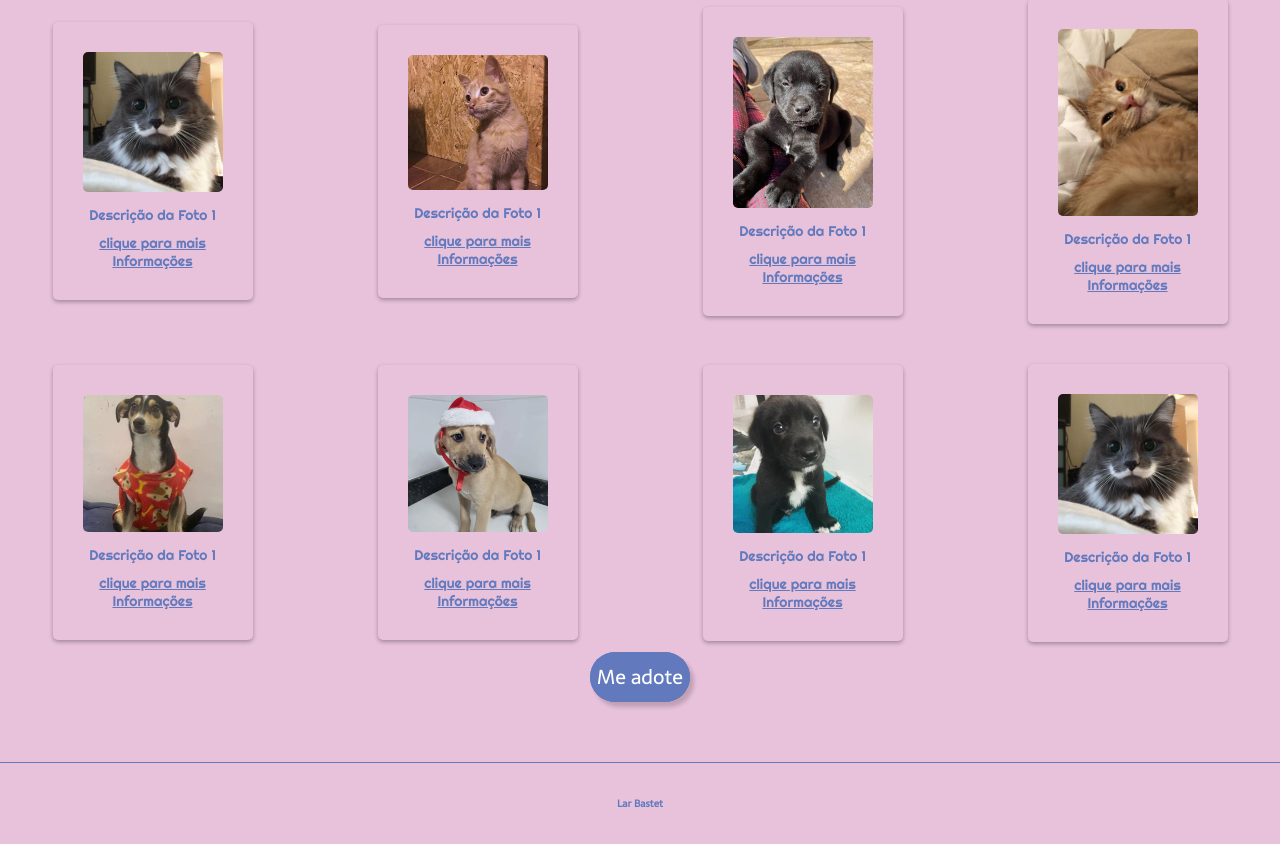
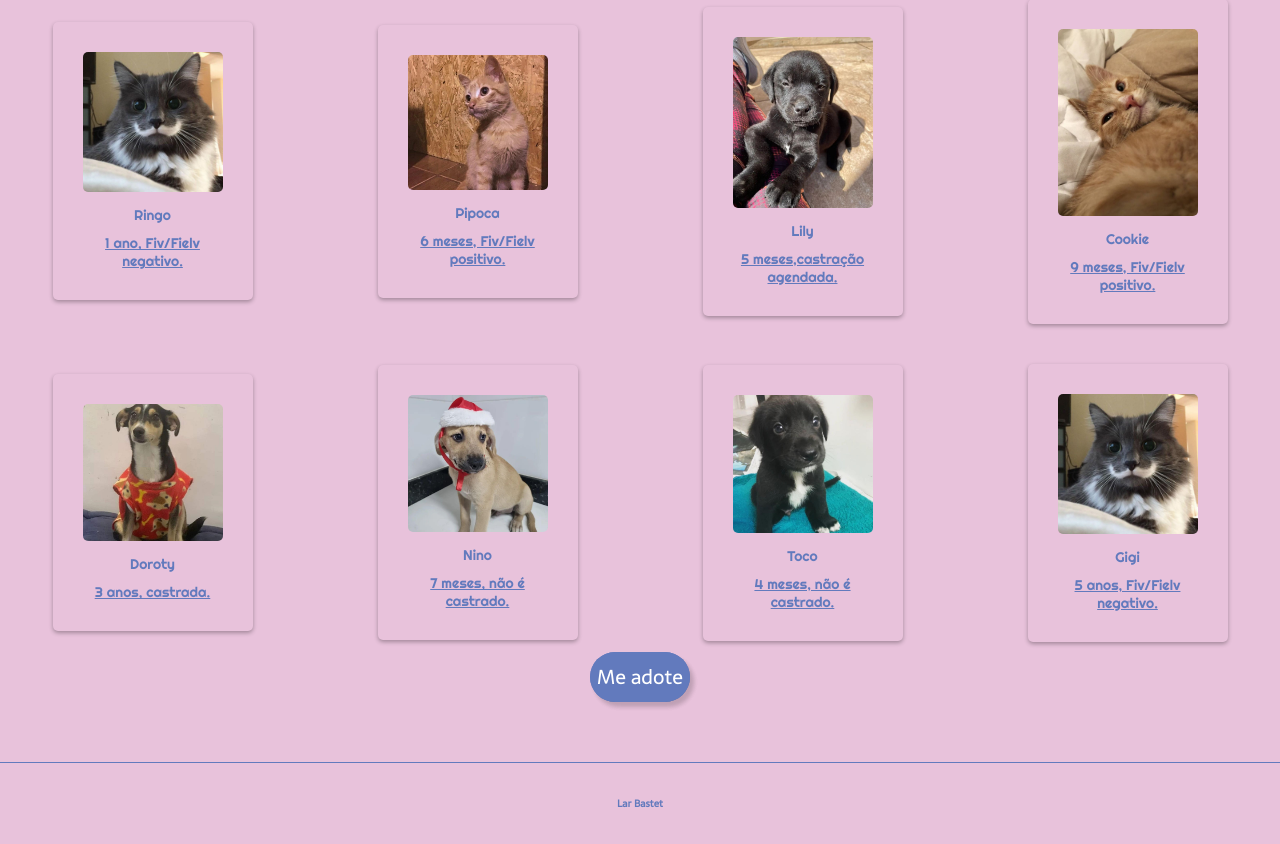
Before and after one commit to vlgkkkjsj/htdocs, a PHP site: page /tela_inicial/feed.php in a window 1280 px wide. Shown: the part 301-1145 px from the top of the page. Run offline with PHP 8.4, Linux system fonts and the light colour scheme; the visitor is signed in with stand-in values (Sample User, id 1).

Commit message:
atualizações finais

```diff
--- a/poo/classes/usuarioDB.php
+++ b/poo/classes/usuarioDB.php
@@ -206,7 +206,7 @@ class UsuarioDB
 
         $stmt = mysqli_prepare($this->conexao->getConn(), $sql);
 
-        // Bind dos parâmetros
+        // Bind dos parâmetros,vincula variaveis a uma prepared statement como parâmetros
         mysqli_stmt_bind_param($stmt, "ssssi", $nome, $sobrenome, $senha, $email, $id); // ssssi = os S indicam uma string o I indica um inteiro
 
         mysqli_stmt_execute($stmt);
--- a/poo/css/cadastro.css
+++ b/poo/css/cadastro.css
@@ -146,7 +146,7 @@ input,textarea,select
 
 .campo label{
     margin-bottom: 0.2em;
-    color: #ffffff;
+    color: #627ABD;
     display: block;
 }
 
--- a/poo/css/esqueceu_senha.css
+++ b/poo/css/esqueceu_senha.css
@@ -145,7 +145,7 @@ input,textarea,select
 
 .campo label{
     margin-bottom: 0.4em;
-    color: #ffffff;
+    color: #627ABD;
     display: block;
 }
 
--- a/poo/css/feed.css
+++ b/poo/css/feed.css
@@ -11,6 +11,8 @@
 body{
     font-size: 100%;
     background: #E8C2DB;
+    text-rendering: optimizeLegibility;
+    -webkit-font-smoothing: antialiased;
  }
 
  body::-webkit-scrollbar
--- a/poo/css/loginkk.css
+++ b/poo/css/loginkk.css
@@ -12,6 +12,8 @@
 body{
     font-size: 100%;
     background: #E8C2DB;
+    text-rendering: optimizeLegibility;
+   -webkit-font-smoothing: antialiased;
  }
 
  body::-webkit-scrollbar
@@ -172,7 +174,7 @@ input
 {
     text-decoration: none;
     font-family: 'Sarala', sans-serif;
-    color: #ffffff;
+    color: #627ABD;
     display: flex;
     font-size: 15px;
     margin: auto;
@@ -185,7 +187,7 @@ input
 {
     text-decoration: none;
     font-family: 'Sarala', sans-serif;
-    color: #ffffff;
+    color: #627ABD;
     font-size: 15px;
     margin: auto;
 }
--- a/poo/css2/empresarial.css
+++ b/poo/css2/empresarial.css
@@ -187,7 +187,7 @@ input
 
 .campo label{
     margin-bottom: 0.2em;
-    color: #ffffff;
+    color: #627ABD;
     display: block;
 }
 
--- a/poo/css2/formParaAdotar.css
+++ b/poo/css2/formParaAdotar.css
@@ -11,6 +11,8 @@
 body{
    font-size: 100%;
    background: #E8C2DB;
+   text-rendering: optimizeLegibility;
+   -webkit-font-smoothing: antialiased;
 }
 
 
@@ -187,7 +189,7 @@ input
 
 .campo label{
     margin-bottom: 0.2em;
-    color: #ffffff;
+    color: #627ABD;
     display: block;
 }
 
--- a/poo/css2/paraparte.css
+++ b/poo/css2/paraparte.css
@@ -11,6 +11,8 @@
 body{
    font-size: 100%;
    background: #E8C2DB;
+   text-rendering: optimizeLegibility;
+   -webkit-font-smoothing: antialiased;
 }
 
 
@@ -187,7 +189,7 @@ input
 
 .campo label{
     margin-bottom: 0.2em;
-    color: #ffffff;
+    color: #627ABD;
     display: block;
 }
 
--- a/poo/css2/sistema.css
+++ b/poo/css2/sistema.css
@@ -10,6 +10,8 @@
 body{
    font-size: 100%;
    background: #E8C2DB;
+   text-rendering: optimizeLegibility;
+   -webkit-font-smoothing: antialiased;
 }
 
 
--- a/poo/index.php
+++ b/poo/index.php
@@ -41,7 +41,7 @@
         <section class="conteudo-secundario">
             <h3 class="conteudo-secundario-titulo" style="transform: scale(1); transition: transform 0.5s;" onmouseover="this.style.transform = 'scale(1.1)';" onmouseout="this.style.transform = 'scale(1)';">Funcoes do Projeto</h3>
             <p class="conteudo-secundario-paragrafo">1.Conseguir um <strong > lar</strong> para nossos amiguinhos</p>
-            <p class="conteudo-secundario-paragrafo">2.Tratas e cuidar nossos amiguinhos que estao em situacao de <strong>rua</strong></p>
+            <p class="conteudo-secundario-paragrafo">2.Tratar e cuidar nossos amiguinhos que estao em situacao de <strong>rua</strong></p>
             <p class="conteudo-secundario-paragrafo">3.Arrecadação de <strong>alimentos</strong> para nossos anjinhos</p>
         </section>
         <!-- conteudo secundario da tela principal onde mostra os objetivos principais da ong -->
--- a/poo/sistema/empresarial.php
+++ b/poo/sistema/empresarial.php
@@ -81,8 +81,8 @@
     <button class="voltar"  onclick="window.location.href='sistema.php'" >voltar</button>
         <img class="logo" alt="logo" src="../img/icon.png">
         <nav class="navegacao">
-            <a class="cabecalho-menu" href="colocarAdocao.php.php"> coloque para adocao </a>
-            <a class="cabecalho-menu"href="">faca parte do projeto</a>
+            <a class="cabecalho-menu" href="colocarAdocao.php"> coloque para adocao </a>
+            <a class="cabecalho-menu"href="paraparte.php">faca parte do projeto</a>
 
         </nav>
         <button class="sair"  onclick="window.location.href='logout.php'" >sair</button>
--- a/poo/tela_inicial/cadastro.php
+++ b/poo/tela_inicial/cadastro.php
@@ -78,7 +78,7 @@ else {
         <nav class="navegacao">
 
         <a class="cabecalho-menu" href="sobre.php">Sobre Nós</a>
-            <a class="cabecalho-menu"href="feed.php">Adote</a>
+            <a class="cabecalho-menu"href="feed.php">Feed de Fotos</a>
             <a class= "cabecalho-menu" style= "cursor: default";>|</a>
             <a class= "cabecalho-menu" href="login.php"style="transform: scale(1); transition: transform 0.5s;" onmouseover="this.style.transform = 'scale(1.1)';" onmouseout="this.style.transform = 'scale(1)';">
  Login</a>
--- a/poo/tela_inicial/feed.php
+++ b/poo/tela_inicial/feed.php
@@ -29,51 +29,51 @@
         <div class="container">
             <div class="card">
             <img src="../uploads/01.jpeg" alt="Foto 1">
-            <p>Descrição da Foto 1</p>
-            <p class="additional-info">Informações adicionais</p>
-            <p class="show-info">clique para mais Informações</p>
+            <p>Ringo</p>
+            <p class="additional-info">Macho</p>
+            <p class="show-info">1 ano, Fiv/Fielv negativo.</p>
         </div>
         <div class="card">
             <img src="../uploads/03.jpeg" alt="Foto 1">
-            <p>Descrição da Foto 1</p>
-            <p class="additional-info">Informações adicionais</p>
-            <p class="show-info">clique para mais Informações</p>
+            <p>Pipoca</p>
+            <p class="additional-info">Fêmea</p>
+            <p class="show-info">6 meses, Fiv/Fielv positivo.</p>
         </div>
         <div class="card">
             <img src="../uploads/04.jpeg" alt="Foto 1">
-            <p>Descrição da Foto 1</p>
-            <p class="additional-info">Informações adicionais</p>
-            <p class="show-info">clique para mais Informações</p>
+            <p>Lily</p>
+            <p class="additional-info">Fêmea</p>
+            <p class="show-info">5 meses,castração agendada.</p>
         </div>
         <div class="card">
             <img src="../uploads/05.jpeg" alt="Foto 1">
-            <p>Descrição da Foto 1</p>
-            <p class="additional-info">Informações adicionais</p>
-            <p class="show-info">clique para mais Informações</p>
+            <p>Cookie</p>
+            <p class="additional-info">Fêmea</p>
+            <p class="show-info">9 meses, Fiv/Fielv positivo.</p>
         </div>
         <div class="card">
             <img src="../uploads/06.jpeg" alt="Foto 1">
-            <p>Descrição da Foto 1</p>
-            <p class="additional-info">Informações adicionais</p>
-            <p class="show-info">clique para mais Informações</p>
+            <p>Doroty</p>
+            <p class="additional-info">Fêmea</p>
+            <p class="show-info">3 anos, castrada.</p>
         </div>
         <div class="card">
             <img src="../uploads/07.jpeg" alt="Foto 1">
-            <p>Descrição da Foto 1</p>
-            <p class="additional-info">Informações adicionais</p>
-            <p class="show-info">clique para mais Informações</p>
+            <p>Nino</p>
+            <p class="additional-info">Macho</p>
+            <p class="show-info">7 meses, não é castrado.</p>
         </div>
         <div class="card">
             <img src="../uploads/08.jpeg" alt="Foto 1">
-            <p>Descrição da Foto 1</p>
-            <p class="additional-info">Informações adicionais</p>
-            <p class="show-info">clique para mais Informações</p>
+            <p>Toco</p>
+            <p class="additional-info">Macho</p>
+            <p class="show-info">4 meses, não é castrado.</p>
         </div>
         <div class="card">
             <img src="../uploads/01.jpeg" alt="Foto 1">
-            <p>Descrição da Foto 1</p>
-            <p class="additional-info">Informações adicionais</p>
-            <p class="show-info">clique para mais Informações</p>
+            <p>Gigi</p>
+            <p class="additional-info">Fêmea</p>
+            <p class="show-info">5 anos, Fiv/Fielv negativo.</p>
         </div>
         </div>
         <div class="me-adote">
--- a/poo/tela_inicial/login.php
+++ b/poo/tela_inicial/login.php
@@ -57,7 +57,7 @@ if($_POST)
         <img class="logo" alt="logo do projeto" src="../img/icon.png">
         <nav class="navegacao">
             <a class="cabecalho-menu" href="sobre.php">Sobre Nós</a>
-            <a class="cabecalho-menu"href="adote.php">Adote</a>
+            <a class="cabecalho-menu"href="feed.php">Feed de Fotos</a>
 
         </nav>
     </header>
```
Also changed, not shown: poo/css/sobre.css (+10 -0 lines), poo/css3/administracao.css (+11 -7 lines), poo/css3/crud.css (+13 -5 lines), poo/dbcadastro.sql (+64 -1 lines), poo/estilo.css (+11 -0 lines).
